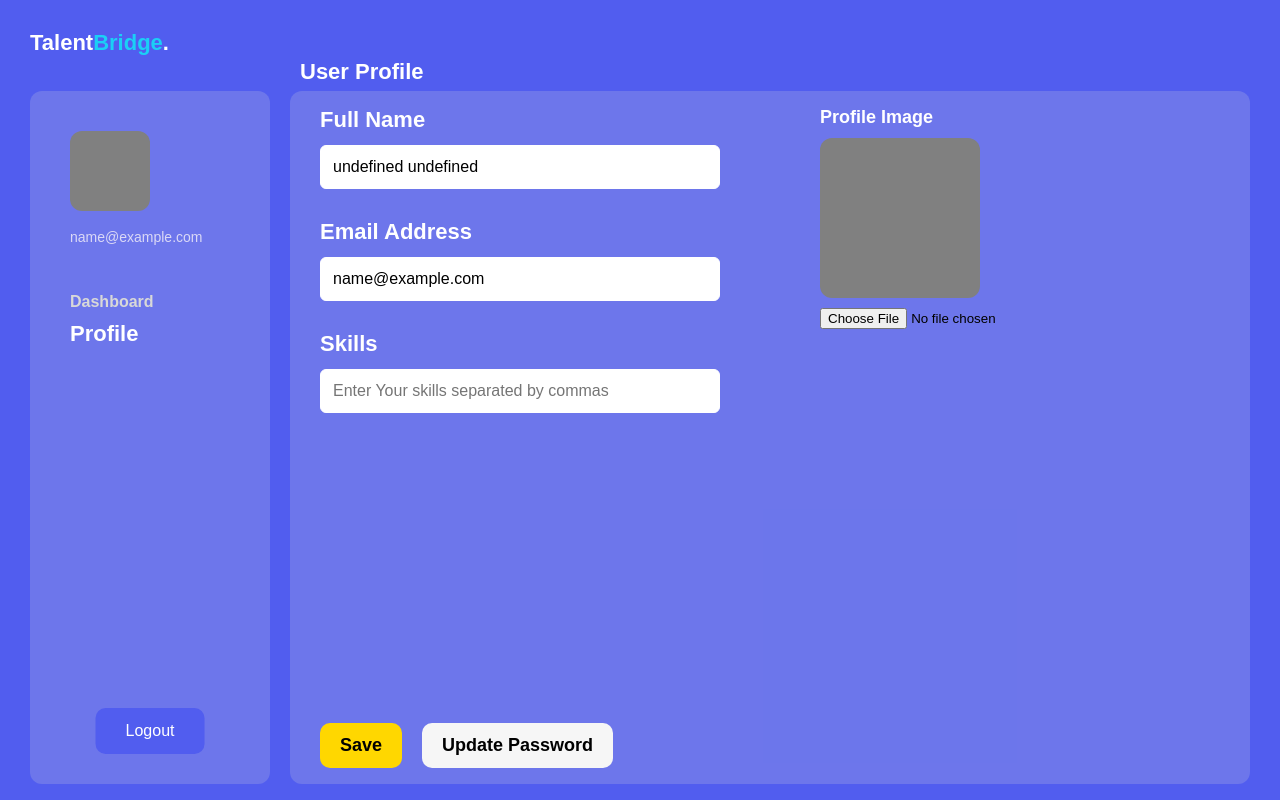
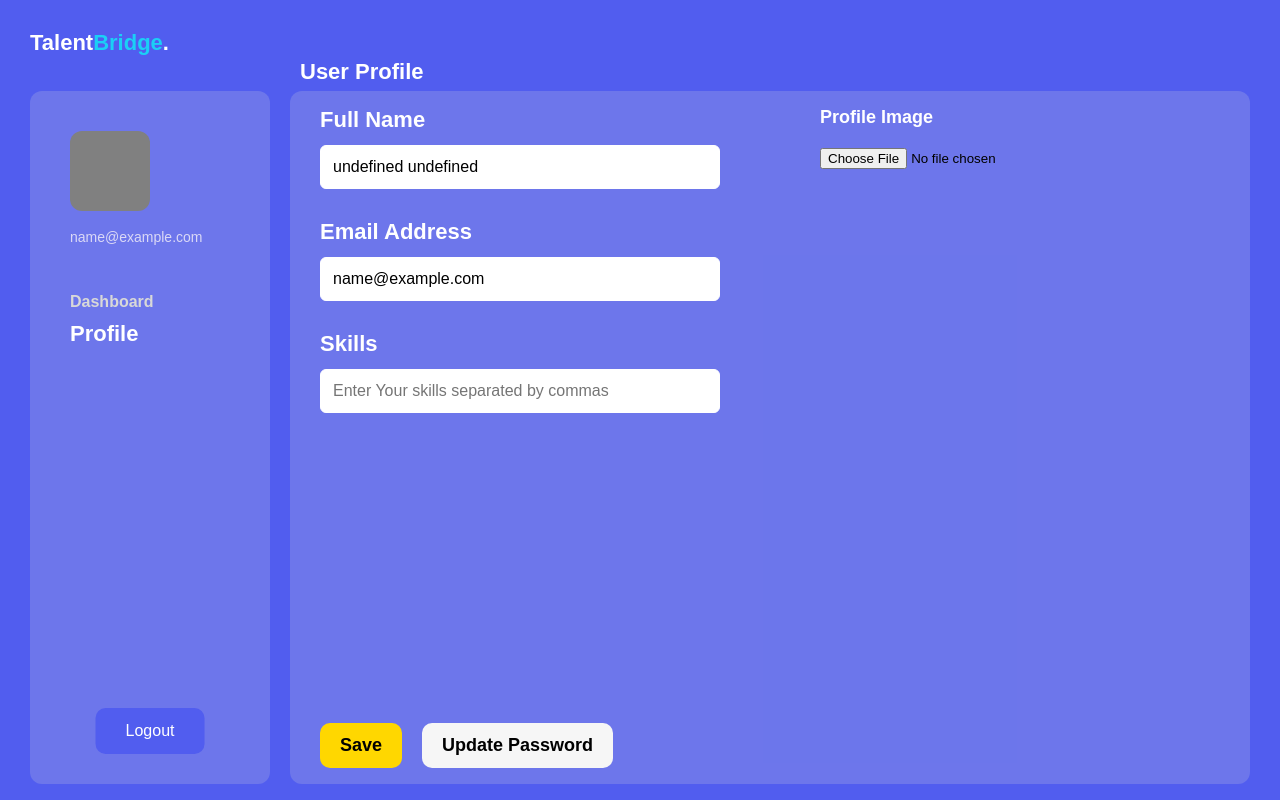
Before and after one commit to pesto-students/front-end-repo-codecatalystsbackend, a React (Create React App) app: page /user in a window 1280 px wide. Built offline with nearby package versions, Linux system fonts and the light colour scheme; sample sign-in values are in the browser's storage.

Commit message:
Update user image UI

```diff
--- a/src/components/UserProfile/userprofile.module.scss
+++ b/src/components/UserProfile/userprofile.module.scss
@@ -32,10 +32,15 @@
 
     .imageContainer {
       width: 80%;
-      aspect-ratio: 1/1;
+      overflow: hidden;
+      border-radius: 12px;
+      border: none;
       background-color: grey;
-      border-radius: 12px;
-      overflow: hidden;
+      img {
+        height: 100%;
+        width: 100%;
+        object-fit: cover;
+      }
     }
   }
 
```
Also changed, not shown: src/components/ProfileBar/index.jsx (+1 -1 lines).
